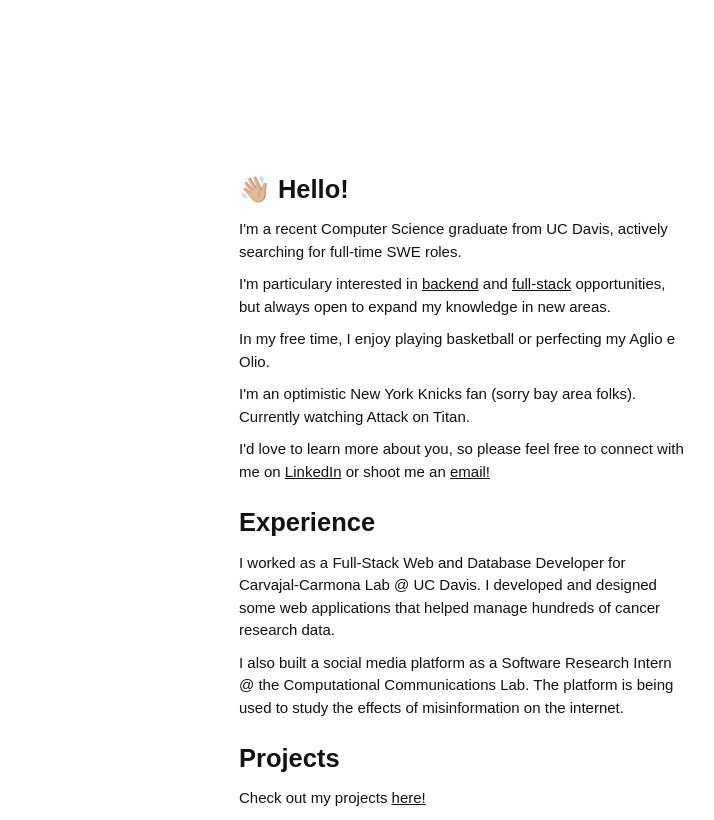
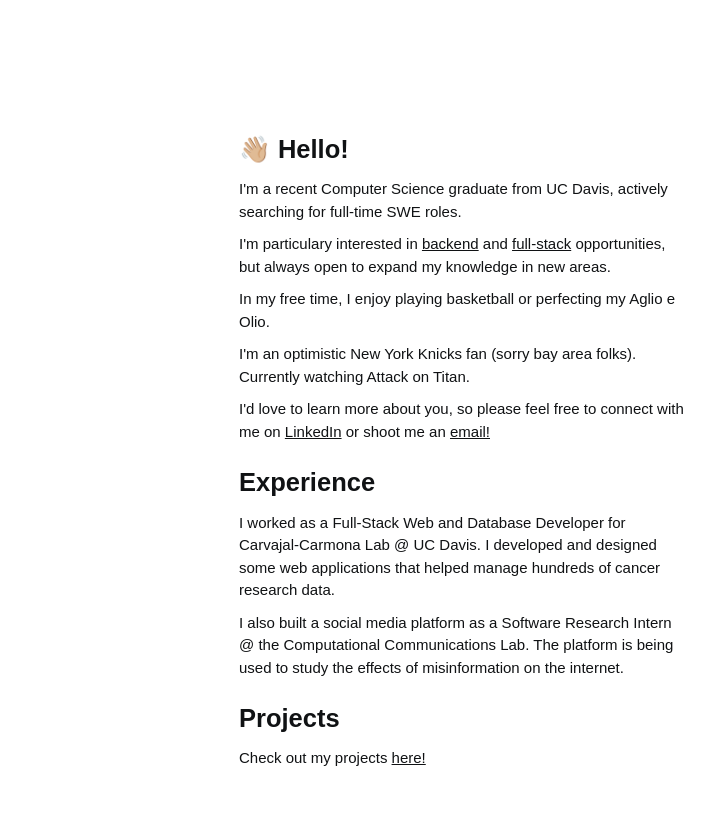
Before and after one commit to pdekim/pdekim.github.io, a plain HTML site: page index.html in a window 1280 px wide. Shown: the full height of the page, 401-1115 px from the left. Drawn offline with nearby package versions, Linux system fonts and the light colour scheme.

Commit message:
css change

```diff
--- a/style.css
+++ b/style.css
@@ -50,7 +50,7 @@ a{
 }
 /* section 2 */
 .section-2{
-    padding-top: 20vh;
+    padding-top: 15vh;
     width: 70%;
 }
 
```
